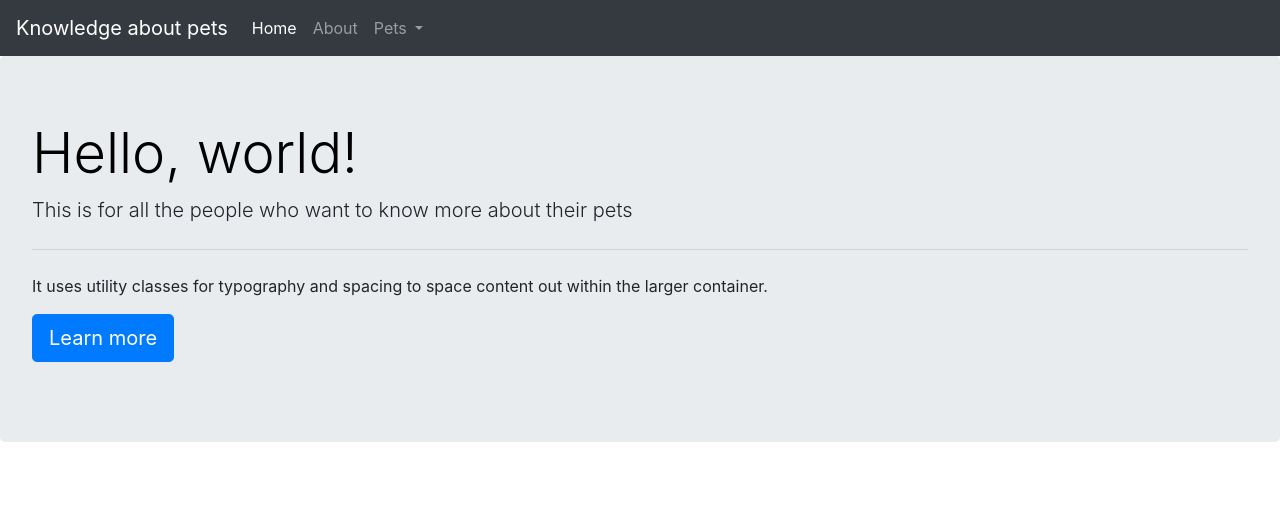
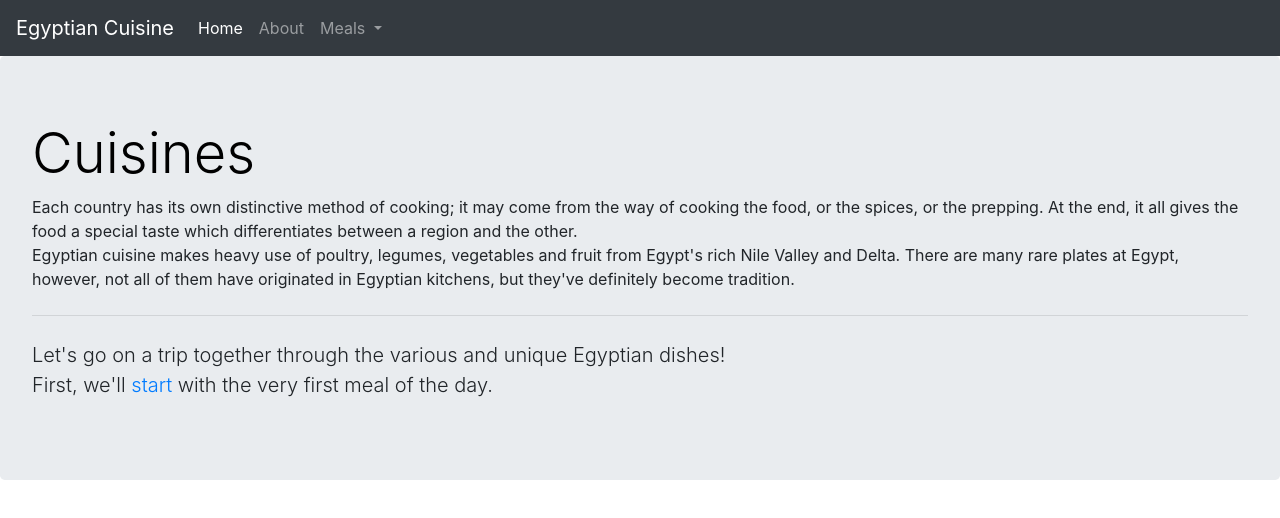
Before and after one commit to ayahsami/FINAL-repo, a plain HTML site: page index.html in a window 1280 px wide. Drawn offline with nearby package versions, Linux system fonts and the light colour scheme.

Commit message:
index final

```diff
--- a/index.html
+++ b/index.html
@@ -3,14 +3,14 @@
   <head>
     <meta charset="utf-8">
     <meta name="viewport" content="width=device-width, initial-scale=1, shrink-to-fit=no">
-    <title> index </title>
+    <title> Egyptian Cuisine </title>
     <link rel="stylesheet" href="https://cdn.jsdelivr.net/npm/bootstrap@4.0.0/dist/css/bootstrap.min.css" integrity="sha384-Gn5384xqQ1aoWXA+058RXPxPg6fy4IWvTNh0E263XmFcJlSAwiGgFAW/dAiS6JXm" crossorigin="anonymous">
     <link rel="stylesheet" href="style.css">
   </head>
   <body>
 
     <nav class="navbar navbar-expand-lg navbar-dark bg-dark">
-      <a class="navbar-brand" href="#"> Knowledge about pets</a>
+      <a class="navbar-brand" href="index.html"> Egyptian Cuisine </a>
       <button class="navbar-toggler" type="button" data-toggle="collapse" data-target="#navbarSupportedContent" aria-controls="navbarSupportedContent" aria-expanded="false" aria-label="Toggle navigation">
         <span class="navbar-toggler-icon"></span>
       </button>
@@ -18,32 +18,35 @@
       <div class="collapse navbar-collapse" id="navbarSupportedContent">
         <ul class="navbar-nav mr-auto">
           <li class="nav-item active">
-            <a class="nav-link" href="#">Home <span class="sr-only">(current)</span></a>
+            <a class="nav-link" href="index.html">Home <span class="sr-only">(current)</span></a>
           </li>
           <li class="nav-item">
-            <a class="nav-link" href="#">About</a>
+            <a class="nav-link" href="about.html">About</a>
           </li>
           <li class="nav-item dropdown">
             <a class="nav-link dropdown-toggle" href="#" id="navbarDropdown" role="button" data-toggle="dropdown" aria-haspopup="true" aria-expanded="false">
-              Pets
+              Meals
             </a>
             <div class="dropdown-menu" aria-labelledby="navbarDropdown">
-              <a class="dropdown-item" href="#">Cats</a>
-              <a class="dropdown-item" href="#">Dogs</a>
+              <a class="dropdown-item" href="breakfast.html">Breakfast</a>
+              <a class="dropdown-item" href="dinner.html">Dinner</a>
+              <a class="dropdown-item" href="dessert.html">Dessert</a>
             </div>
           </li>
         </ul>
       </div>
     </nav>
 
+
     <div class="jumbotron">
-      <h1 class="display-4">Hello, world!</h1>
-      <p class="lead">This is for all the people who want to know more about their pets</p>
+      <h1 class="display-4">Cuisines</h1>
+      <p> Each country has its own distinctive method of cooking; it may come from the way of cooking the food, or the spices, or the prepping. At the end, it all gives the food a special taste which differentiates between a region and the other.
+        <br>Egyptian cuisine makes heavy use of poultry, legumes, vegetables and fruit from Egypt's rich Nile Valley and Delta. There are many rare plates at Egypt, however, not all of them have originated in Egyptian kitchens, but they've definitely become tradition. </p>
+
       <hr class="my-4"> <!-- 3ashan y3mel line fel nos -->
-      <p>It uses utility classes for typography and spacing to space content out within the larger container.</p>
-      <p class="lead">
-        <a class="btn btn-primary btn-lg" href="#" role="button">Learn more</a>
-      </p>
+      <p class="lead">Let's go on a trip together through the various and unique Egyptian dishes! <br>First, we'll
+        <a href="breakfast.html"> start </a>
+        with the very first meal of the day. </p>
     </div>
 
 
```
